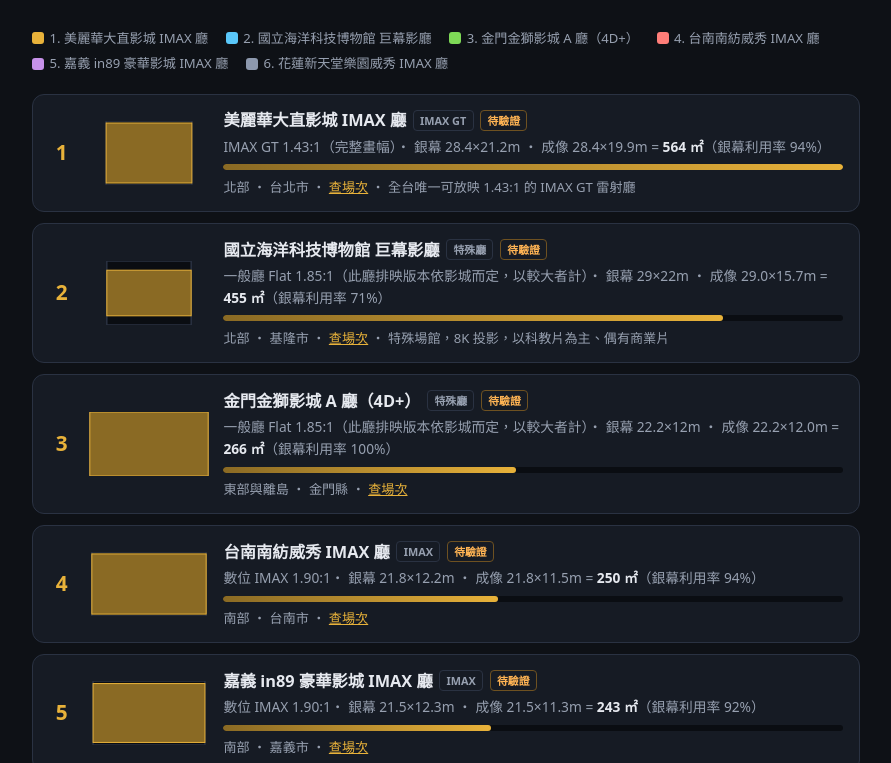
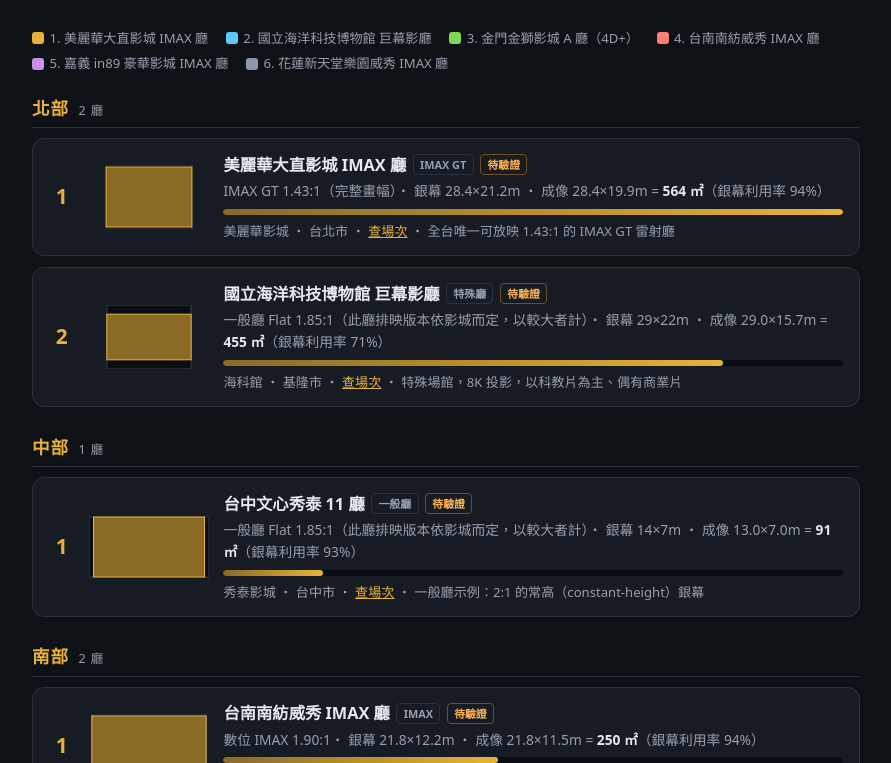
Before and after one commit to cowton0627/taiwan-theater, a React (Vite) app: page / in a window 1280 px wide. Shown: the part 877-1640 px from the top of the page, without its empty margins (194-1085 px from the left). Built offline with nearby package versions, Linux system fonts and the light colour scheme.

Commit message:
改版：排行榜依北中南東分區成組
各區獨立區塊與區內排名，地區籤改為分組顯示開關；
卡片內城市欄改顯示影城品牌。

```diff
--- a/src/App.tsx
+++ b/src/App.tsx
@@ -120,6 +120,15 @@
 
   const maxArea = fits[0]?.imageAreaM2 ?? 1;
 
+  /** 依地區分組（固定北→中→南→東順序），區內維持成像面積排序 */
+  const grouped = useMemo(
+    () =>
+      (Object.keys(REGION_LABELS) as Region[])
+        .map((r) => ({ region: r, fits: fits.filter((f) => f.screen.region === r) }))
+        .filter((g) => g.fits.length > 0),
+    [fits],
+  );
+
   const toggleRegion = (r: Region) => {
     setRegions((prev) => {
       const next = new Set(prev);
@@ -190,13 +199,19 @@
 
       <OverlayCompare fits={fits} />
 
-      <section className="ranking">
-        {fits.map((fit, i) => (
+      {grouped.map((group) => (
+        <section key={group.region} className="region-group">
+          <h2 className="region-title">
+            {REGION_LABELS[group.region]}
+            <span className="region-count">{group.fits.length} 廳</span>
+          </h2>
+          <div className="ranking">
+            {group.fits.map((fit, i) => (
               <article key={fit.screen.id} className="card">
                 <div className="rank">{i + 1}</div>
                 <MiniScreen fit={fit} />
                 <div className="card-body">
-              <h2>
+                  <h3>
                     {fit.screen.name}
                     <span className="badge">{CATEGORY_LABELS[fit.screen.hallCategory]}</span>
                     {fit.screen.atmos && <span className="badge atmos">Atmos</span>}
@@ -205,7 +220,7 @@
                         待驗證
                       </span>
                     )}
-              </h2>
+                  </h3>
                   <p className="dims">
                     {fit.version.label}
                     {fit.versionUncertain && '（此廳排映版本依影城而定，以較大者計）'}
@@ -221,7 +236,7 @@
                     />
                   </div>
                   <p className="meta">
-                {REGION_LABELS[fit.screen.region]} ・ {fit.screen.city} ・{' '}
+                    {fit.screen.chain} ・ {fit.screen.city} ・{' '}
                     <a href={fit.screen.booking} target="_blank" rel="noreferrer">
                       查場次
                     </a>
@@ -230,7 +245,9 @@
                 </div>
               </article>
             ))}
+          </div>
         </section>
+      ))}
 
       <footer>
         <p>
--- a/src/index.css
+++ b/src/index.css
@@ -136,6 +136,28 @@
 .swatch-4 { background: #c792ea; }
 .swatch-5 { background: #8d99ae; }
 
+.region-group {
+  margin-bottom: 1.6rem;
+}
+
+.region-title {
+  display: flex;
+  align-items: baseline;
+  gap: 0.6rem;
+  font-size: 1.1rem;
+  margin: 0 0 0.6rem;
+  padding-bottom: 0.35rem;
+  border-bottom: 1px solid var(--border);
+  color: var(--accent);
+  letter-spacing: 0.05em;
+}
+
+.region-count {
+  font-size: 0.78rem;
+  font-weight: 400;
+  color: var(--muted);
+}
+
 .ranking {
   display: flex;
   flex-direction: column;
@@ -177,7 +199,7 @@
   min-width: 0;
 }
 
-.card-body h2 {
+.card-body h3 {
   font-size: 1.02rem;
   margin: 0 0 0.15rem;
   display: flex;
```
Lines whose indentation alone changed are shown as unchanged.
